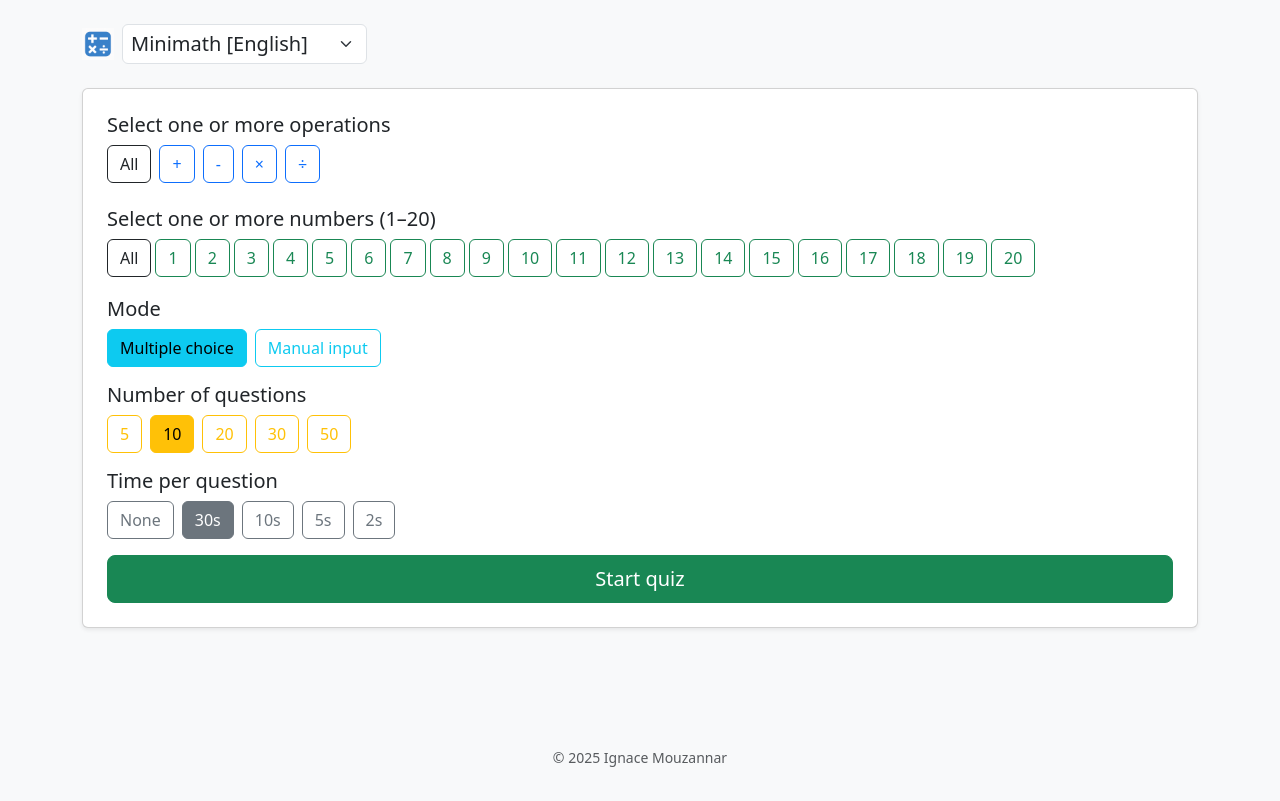
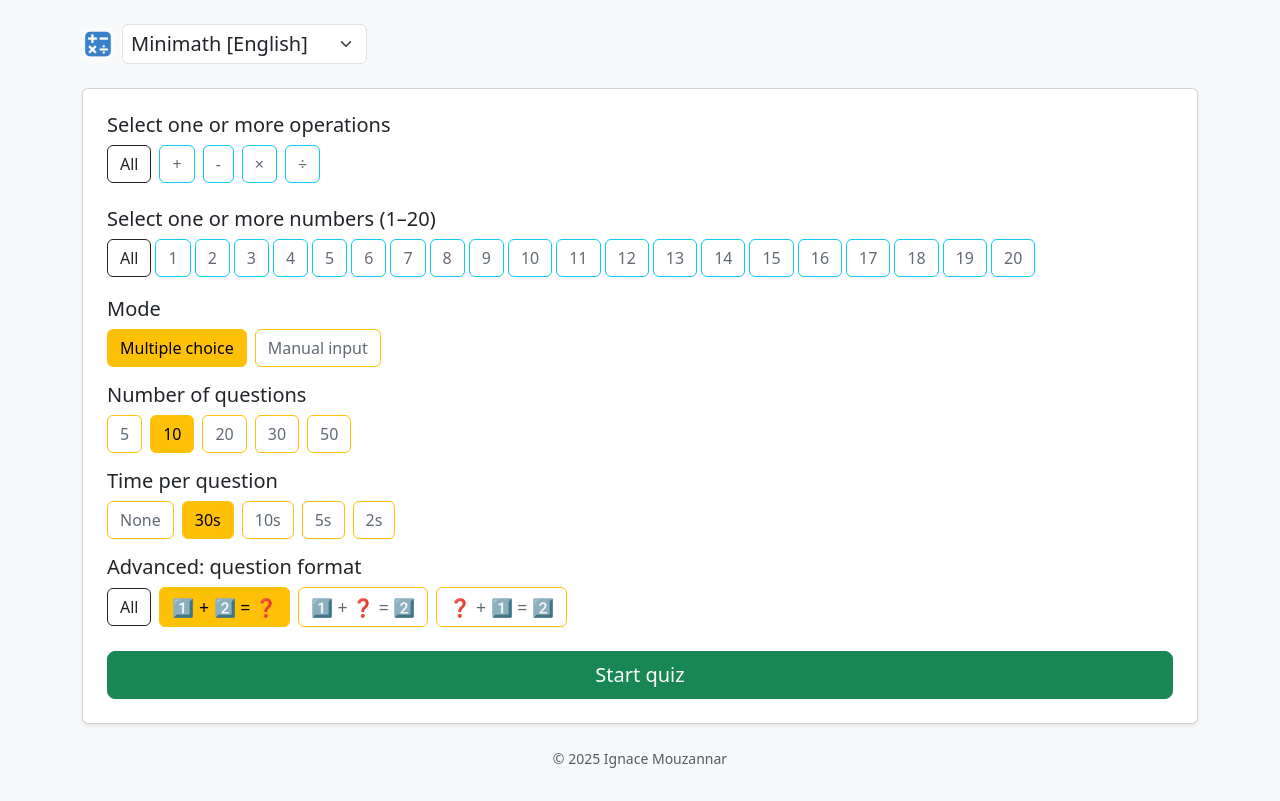
Before and after one commit to ghantoos/minimath, a React (Create React App) app: page / in a window 1280 px wide. Built offline with nearby package versions, Linux system fonts and the light colour scheme.

Commit message:
Enhance quiz functionality by adding support for multiple question formats and updating related components for improved user experience (#4)
Enhance quiz functionality by adding support for multiple question formats and updating related components for improved user experience (#4)

```diff
--- a/public/index.html
+++ b/public/index.html
@@ -36,6 +36,13 @@
           border-radius: .3rem;
         }
       }
+      /* ✅ Accessibility improvement: readable warning outline buttons */
+      .btn-outline-warning {
+        color: #616a74;
+      }
+      .btn-outline-info {
+        color: #616a74;
+      }
     </style>
 
   </head>
--- a/src/components/Menu.js
+++ b/src/components/Menu.js
@@ -6,54 +6,45 @@ export default function Menu({ onStart }) {
   const [operations, setOperations] = useState([]);
   const [numbers, setNumbers] = useState([]);
   const [mode, setMode] = useState("multiple");
+  const [formats, setFormats] = useState(["x+y=?"]);
   const [totalQuestions, setTotalQuestions] = useState(10);
   const [timer, setTimer] = useState(30);
   const [showModal, setShowModal] = useState(false);
-
   const { t } = useTranslation();
 
   const toggle = (item, list, setter) => {
-    setter(
-      list.includes(item) ? list.filter((x) => x !== item) : [...list, item]
-    );
+    setter(list.includes(item) ? list.filter((x) => x !== item) : [...list, item]);
   };
 
   const handleSubmit = () => {
     if (operations.length && numbers.length) {
-      onStart({ operations, numbers, mode, totalQuestions, timer });
-    } else {
-      setShowModal(true);
-    }
+      onStart({ operations, numbers, mode, totalQuestions, timer, formats });
+    } else setShowModal(true);
   };
 
-  // Helper arrays
   const allOps = ["+", "-", "×", "÷"];
   const allNums = [...Array(20).keys()].map((n) => n + 1);
+  const allFormats = [
+    { key: "x+y=?", label: "1️⃣ + 2️⃣ = ❓" },
+    { key: "x+?=y", label: "1️⃣ + ❓ = 2️⃣" },
+    { key: "?+x=y", label: "❓ + 1️⃣ = 2️⃣" },
+  ];
+
 
   return (
     <div className="card p-4 shadow-sm">
       <h5>{t("selectOperations")}</h5>
       <div className="mb-3">
         <button
-          className={`btn me-2 mb-2 ${
-            operations.length === allOps.length
-              ? "btn-dark"
-              : "btn-outline-dark"
-          }`}
-          onClick={() =>
-            setOperations(
-              operations.length === allOps.length ? [] : allOps
-            )
-          }
+          className={`btn me-2 mb-2 ${operations.length === allOps.length ? "btn-dark" : "btn-outline-dark"}`}
+          onClick={() => setOperations(operations.length === allOps.length ? [] : allOps)}
         >
           {t("allOperations") || "Toutes"}
         </button>
         {allOps.map((op) => (
           <button
             key={op}
-            className={`btn me-2 mb-2 ${
-              operations.includes(op) ? "btn-primary" : "btn-outline-primary"
-            }`}
+            className={`btn me-2 mb-2 ${operations.includes(op) ? "btn-info" : "btn-outline-info"}`}
             onClick={() => toggle(op, operations, setOperations)}
           >
             {op}
@@ -64,23 +55,15 @@ export default function Menu({ onStart }) {
       <h5>{t("selectNumbers")}</h5>
       <div className="mb-3">
         <button
-          className={`btn me-1 mb-1 ${
-            numbers.length === allNums.length
-              ? "btn-dark"
-              : "btn-outline-dark"
-          }`}
-          onClick={() =>
-            setNumbers(numbers.length === allNums.length ? [] : allNums)
-          }
+          className={`btn me-1 mb-1 ${numbers.length === allNums.length ? "btn-dark" : "btn-outline-dark"}`}
+          onClick={() => setNumbers(numbers.length === allNums.length ? [] : allNums)}
         >
           {t("allNumbers") || "Tous"}
         </button>
         {allNums.map((n) => (
           <button
             key={n}
-            className={`btn me-1 mb-1 ${
-              numbers.includes(n) ? "btn-success" : "btn-outline-success"
-            }`}
+            className={`btn me-1 mb-1 ${numbers.includes(n) ? "btn-info" : "btn-outline-info"}`}
             onClick={() => toggle(n, numbers, setNumbers)}
           >
             {n}
@@ -91,17 +74,13 @@ export default function Menu({ onStart }) {
       <h5>{t("mode")}</h5>
       <div className="mb-3">
         <button
-          className={`btn me-2 ${
-            mode === "multiple" ? "btn-info" : "btn-outline-info"
-          }`}
+          className={`btn me-2 ${mode === "multiple" ? "btn-warning" : "btn-outline-warning"}`}
           onClick={() => setMode("multiple")}
         >
           {t("multiple")}
         </button>
         <button
-          className={`btn ${
-            mode === "manual" ? "btn-info" : "btn-outline-info"
-          }`}
+          className={`btn ${mode === "manual" ? "btn-warning" : "btn-outline-warning"}`}
           onClick={() => setMode("manual")}
         >
           {t("manual")}
@@ -113,9 +92,7 @@ export default function Menu({ onStart }) {
         {[5, 10, 20, 30, 50].map((n) => (
           <button
             key={n}
-            className={`btn me-2 ${
-              totalQuestions === n ? "btn-warning" : "btn-outline-warning"
-            }`}
+            className={`btn me-2 ${totalQuestions === n ? "btn-warning" : "btn-outline-warning"}`}
             onClick={() => setTotalQuestions(n)}
           >
             {n}
@@ -130,12 +107,41 @@ export default function Menu({ onStart }) {
             key={tValue}
             className={`btn me-2 ${
               (tValue === "none" && timer === null) || timer === tValue
-                ? "btn-secondary"
-                : "btn-outline-secondary"
+                ? "btn-warning"
+                : "btn-outline-warning"
             }`}
             onClick={() => setTimer(tValue === "none" ? null : tValue)}
           >
             {tValue === "none" ? (t("noTimer") || "Aucun") : `${tValue}s`}
+          </button>
+        ))}
+      </div>
+
+      {/* 🔢 Advanced question format */}
+      <h5>{t("advancedFormat")}</h5>
+      <div className="mb-3">
+        {/* 🆕 All formats button */}
+        <button
+          className={`btn me-2 mb-2 ${
+            formats.length === allFormats.length ? "btn-dark" : "btn-outline-dark"
+          }`}
+          onClick={() =>
+            setFormats(formats.length === allFormats.length ? [] : allFormats.map(f => f.key))
+          }
+        >
+          {t("allFormats") || "All"}
+        </button>
+
+        {allFormats.map((f) => (
+          <button
+            key={f.key}
+            className={`btn me-2 mb-2 ${
+              formats.includes(f.key) ? "btn-warning" : "btn-outline-warning"
+            }`}
+            onClick={() => toggle(f.key, formats, setFormats)}
+            style={{ fontSize: "1.1rem" }} // 🔹 slightly larger, emoji-friendly
+          >
+            {f.label}
           </button>
         ))}
       </div>
--- a/src/components/Quiz.js
+++ b/src/components/Quiz.js
@@ -19,7 +19,7 @@ export default function Quiz({ settings, onFinish }) {
   // Generate new question each time
   useEffect(() => {
     clearInterval(timerRef.current);
-    const newQ = generateQuestion(settings.operations, settings.numbers);
+    const newQ = generateQuestion(settings.operations, settings.numbers, settings.formats);
     setCurrentQ(newQ);
     setFeedback("");
     setInput("");
--- a/src/components/Result.js
+++ b/src/components/Result.js
@@ -25,12 +25,44 @@ export default function Result({ score, total, onRestart, history = [] }) {
     }
   }, [percentage]);
 
+  // 🧩 Helper: rebuild expression text (for safety)
+  const renderQuestion = (item) => {
+    // Prefer stored text if available
+    if (item.q && item.q.includes("?")) {
+      return item.q.replace(
+        "?",
+        `<strong class="${
+          item.correct ? "text-success" : "text-danger"
+        }">${item.right}</strong>`
+      );
+    }
+
+    // Otherwise rebuild from data array: [X, Y, Z, op, hiddenIndex]
+    if (item.data && Array.isArray(item.data)) {
+      const [X, Y, Z, op, hidden] = item.data;
+      const a = hidden === 1 ? "?" : X;
+      const b = hidden === 2 ? "?" : Y;
+      const c = hidden === 3 ? "?" : Z;
+      return `${a} ${op} ${b} = ${c}`.replace(
+        "?",
+        `<strong class="${
+          item.correct ? "text-success" : "text-danger"
+        }">${item.right}</strong>`
+      );
+    }
+
+    // fallback
+    return item.q || "";
+  };
+
   return (
     <div className="card p-4 text-center shadow-sm">
       <h2>
         {t("finished") || "🎯 Résultat du quiz"}: {percentage}%
       </h2>
-      <h4 className="my-3">{t("score", { score, total, plural: score > 1 ? "s" : "" })}</h4>
+      <h4 className="my-3">
+        {t("score", { score, total, plural: score > 1 ? "s" : "" })}
+      </h4>
 
       <span className={`badge fs-5 px-3 py-2 ${badgeClass}`}>{message}</span>
 
@@ -50,21 +82,18 @@ export default function Result({ score, total, onRestart, history = [] }) {
               >
                 <span
                   dangerouslySetInnerHTML={{
-                    __html: item.q.replace(
-                      "?",
-                      `<strong class="${
-                        item.correct ? "text-success" : "text-danger"
-                      }">${item.right}</strong>`
-                    ) +
-                    (!item.correct && item.user !== null
-                      ? ` <span>(${t("answered") || "Répondu"}: ${item.user})</span>`
-                      : "")
+                    __html:
+                      renderQuestion(item) +
+                      (!item.correct && item.user !== null
+                        ? ` <span>(${t("answered") || "Répondu"}: ${item.user})</span>`
+                        : ""),
                   }}
                 />
                 <span className="text-muted small">{item.time}s</span>
               </li>
             ))}
           </ul>
+
           <div className="mt-5 mb-4">
             <h5>{t("resultsAnalysis") || "📊 Analyse des résultats"}</h5>
             <Stats history={history} />
--- a/src/utils/i18n.js
+++ b/src/utils/i18n.js
@@ -27,9 +27,11 @@ export const translations = {
     info: "Information",
     allOperations: "All",
     allNumbers: "All",
+    allFormats: "All",
     summary: "Responses summary",
     answered: "Answered",
     resultsAnalysis: "Results analysis",
+    advancedFormat: "Advanced: question format",
   },
   fr: {
     title: "Minimath",
@@ -57,9 +59,11 @@ export const translations = {
     info: "Information",
     allOperations: "Toutes",
     allNumbers: "Tous",
+    allFormats: "Tous",
     summary: "Résumé des réponses",
     answered: "Répondu",
     resultsAnalysis: "Analyse des résultats",
+    advancedFormat: "Avancé: format de question",
   },
 };
 
```
Also changed, not shown: src/utils/questionGenerator.js (+41 -27 lines).
